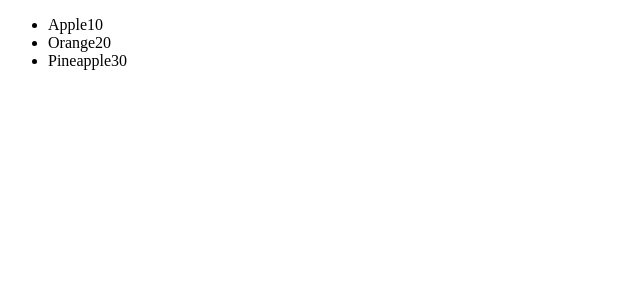
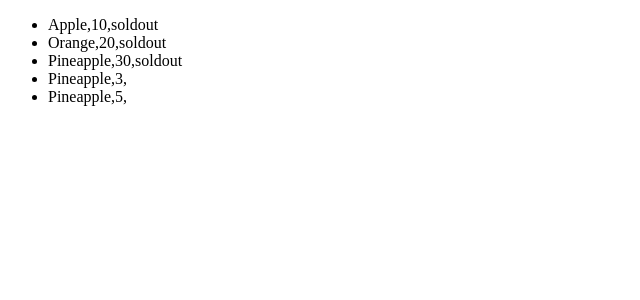
Before and after one commit to ZaneDaniel11/ReactJSPractice, a React (Vite) app in the folder reactpro/: page / in a window 1280 px wide. Shown: the top 300 px of the page, without its empty margins (0-640 px from the left). Built offline with nearby package versions, Linux system fonts and the light colour scheme.

Commit message:
added
shehs

```diff
--- a/reactpro/src/components/Fruit.jsx
+++ b/reactpro/src/components/Fruit.jsx
@@ -1,17 +1,22 @@
 import Fruits from "./Fruits";
 export default function Fruit() {
   const fruits = [
-    { name: "Apple", price: 10 },
-    { name: "Orange", price: 20 },
-    { name: "Pineapple", price: 30 },
-    { name: "Pineapple", price: 3 },
-    { name: "Pineapple", price: 5 },
+    { name: "Apple", price: 10, soldout: true },
+    { name: "Orange", price: 20, soldout: true },
+    { name: "Pineapple", price: 30, soldout: true },
+    { name: "Pineapple", price: 3, soldout: false },
+    { name: "Pineapple", price: 5, soldout: false },
   ];
   return (
     <div>
       <ul>
         {fruits.map((fruit) => (
-          <Fruits key={fruit.name} name={fruit.name} price={fruit.price} />
+          <Fruits
+            key={fruit.name}
+            name={fruit.name}
+            price={fruit.price}
+            soldout={fruit.soldout}
+          />
         ))}
       </ul>
     </div>
--- a/reactpro/src/components/Fruits.jsx
+++ b/reactpro/src/components/Fruits.jsx
@@ -1,14 +1,9 @@
-export default function Fruits({ name, price }) {
+export default function Fruits({ name, price, soldout }) {
   return (
     <>
-      {price > 5 ? (
-        <li>
-          {name}
-          {price}
-        </li>
-      ) : (
-        ""
-      )}
+      <li>
+        {name},{price},{soldout ? "soldout" : ""}
+      </li>
     </>
   );
 }
```
